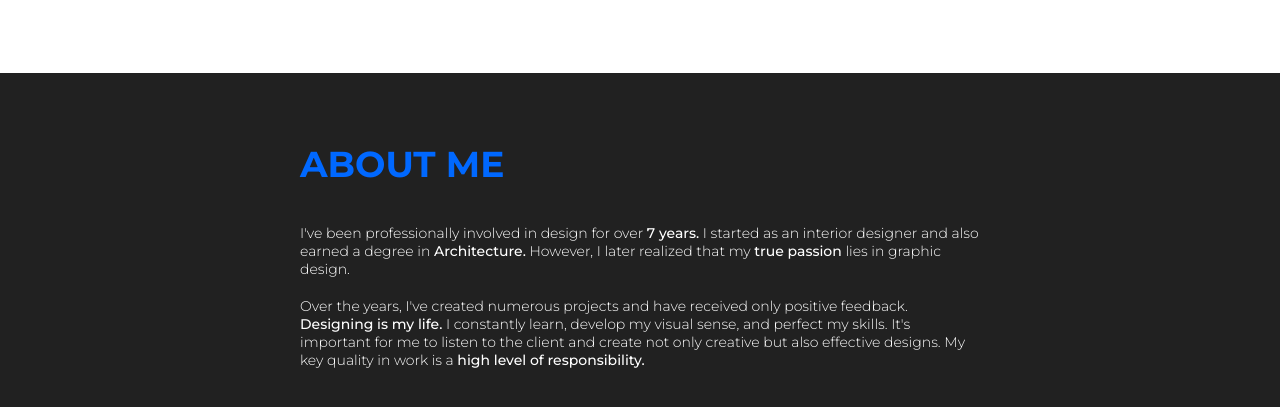
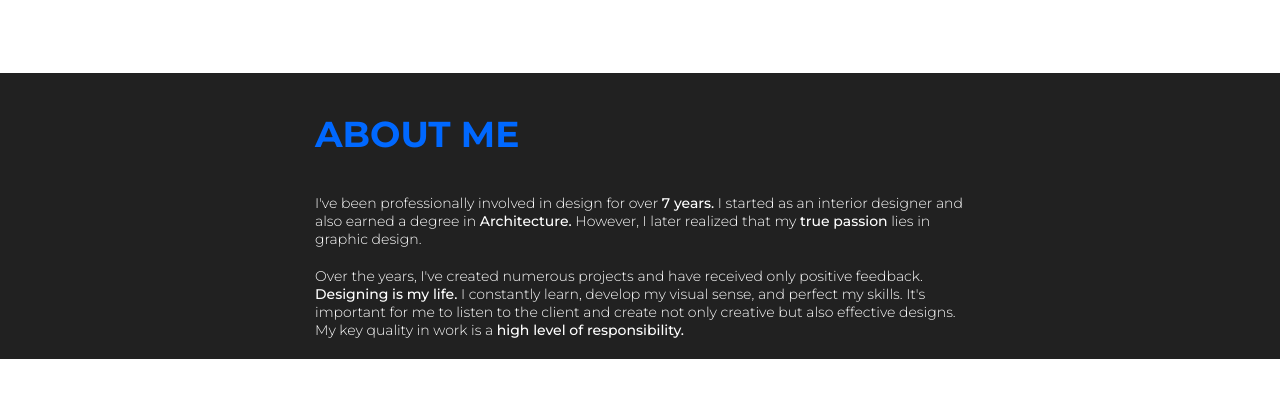
Before and after one commit to TumGuTum/des1, a plain HTML site: page index.html in a window 1280 px wide. Shown: the part 603-1010 px from the top of the page. After the commit the page ends 962 px from the top, so only its background shows below. Drawn offline with Linux system fonts and the light colour scheme; a script that the page names is missing; a web font is replaced by a local one.

Commit message:
Update style.css

```diff
--- a/style.css
+++ b/style.css
@@ -153,44 +153,40 @@ body{
     }
 
     .about {
-        padding: 50px 0; /* Отступы сверху и снизу секции */
-        background-color: #212121; /* Цвет фона секции, можно изменить по желанию */
+        padding: 20px 0; /* Уменьшенные отступы для мобильных устройств */
+        background-color: #212121; /* Цвет фона секции */
     }
+
     .about-text {
-        max-width: 1200px; /* Соответствует ширине profile-container */
-
+        max-width: 100%; /* Убираем ограничение на ширину для мобильных устройств */
     }
 
     .aboutme {
         font-weight: 700;
         font-size: 36px;
         color: #0068FF;
-        text-align: left; /* Выровнять текст по левому краю */
-        width: 100%; /* Заставляет заголовок занимать всю ширину контейнера */
-        box-sizing: border-box; /* Включает отступы и границы в общую ширину элемента */
+        text-align: left;
+        width: 100%;
+        box-sizing: border-box;
+        padding-left: 300px;
+    }
 
-
-    }
     .aboutme1 {
         font-weight: 300;
         font-size: 14px;
         color: #ffffff;
-        text-align: left; /* Выровнять текст по левому краю */
-        width: 100%; /* Заставляет заголовок занимать всю ширину контейнера */
-        box-sizing: border-box; /* Включает отступы и границы в общую ширину элемента */
-
-
-    }
-    section .about{
-        padding: 120px 0 0 0;
-         /* Отступы сверху и снизу для секции */
-        text-align: left; /* Центрирование содержимого секции */
-    }
-
-    .profile-container1{
+        text-align: left;
+        width: 100%;
+        box-sizing: border-box;
         padding-left: 300px;
         padding-right: 300px;
     }
+
+    .profile-container1 {
+        padding-left: 15px; /* Уменьшенные отступы по бокам для мобильных устройств */
+        padding-right: 15px;
+    }
+
     .bold-text {
         font-weight: 500;
     }
```
